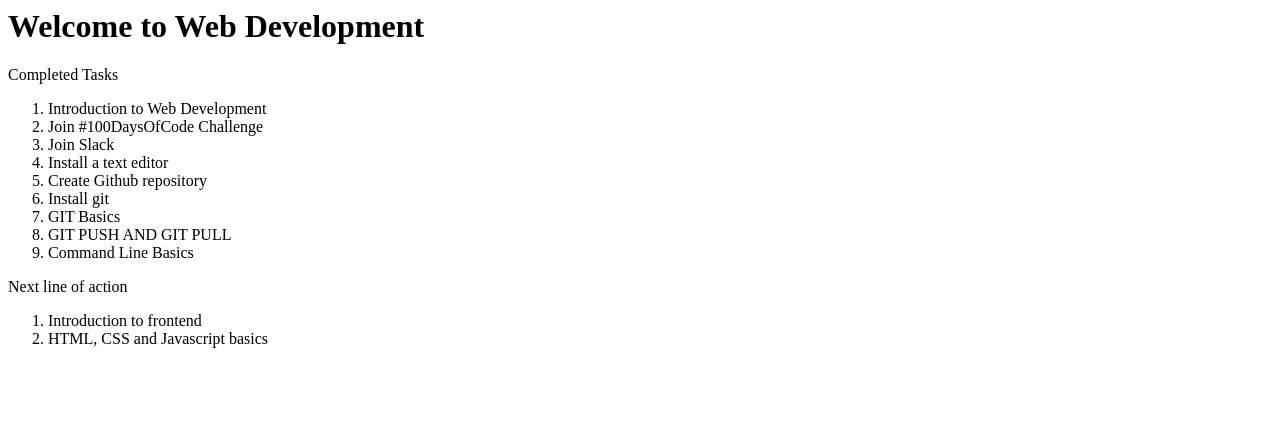
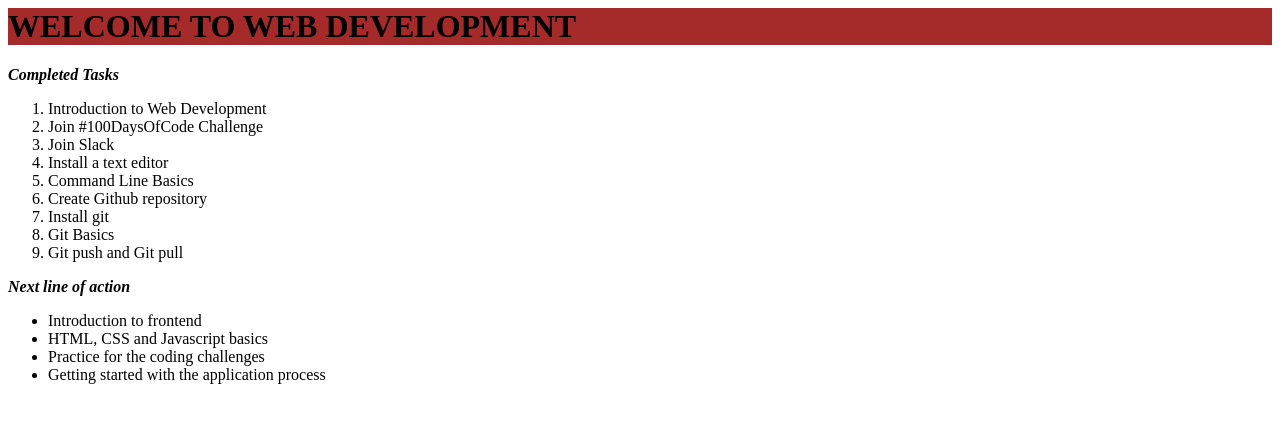
Before and after one commit to Oataiwo/TechSpecialist, a plain HTML site: page index.html in a window 1280 px wide. Drawn offline with Linux system fonts and the light colour scheme.

Commit message:
Slightly modified site

```diff
--- a/index.html
+++ b/index.html
@@ -1,23 +1,28 @@
 <html>
-	<head></head>
+	<head>
+		<title>Industrial Training</title>
+	</head>
 	<body>
-		<h1>Welcome to Web Development</h1>
-		<p>Completed Tasks</p>
+		<h1 style=background-color:brown>WELCOME TO WEB DEVELOPMENT</h1>
+		<p><b><i>Completed Tasks</i></b></p>
 		<ol>
 			<li>Introduction to Web Development</li>
 			<li>Join #100DaysOfCode Challenge</li>
 			<li>Join Slack</li>
 			<li>Install a text editor</li>
+			<li>Command Line Basics</li>
 			<li>Create Github repository</li>
 			<li>Install git</li>
-			<li>GIT Basics</li>
-			<li>GIT PUSH AND GIT PULL</li>
-			<li>Command Line Basics</li>
+			<li>Git Basics</li>
+			<li>Git push and Git pull</li>
+
 		</ol>
-		<p>Next line of action</p>
-		<ol>
+		<p><b><i>Next line of action</i></b></p>
+		<ul>
 			<li>Introduction to frontend</li>
 			<li>HTML, CSS and Javascript basics</li>
-		</ol>
+			<li>Practice for the coding challenges</li>
+			<li>Getting started with the application process</li>
+		</ul>
 	</body>
 </html>
```
